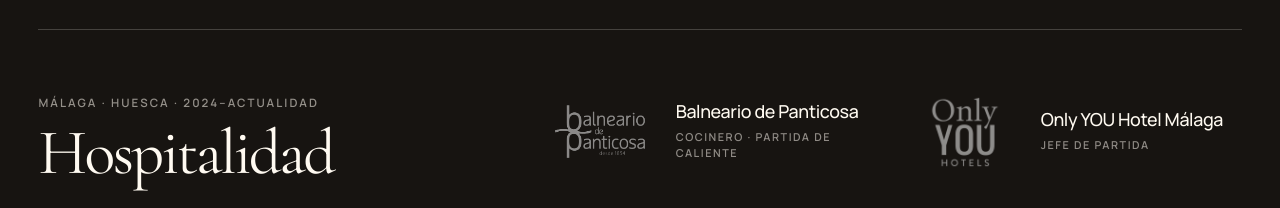
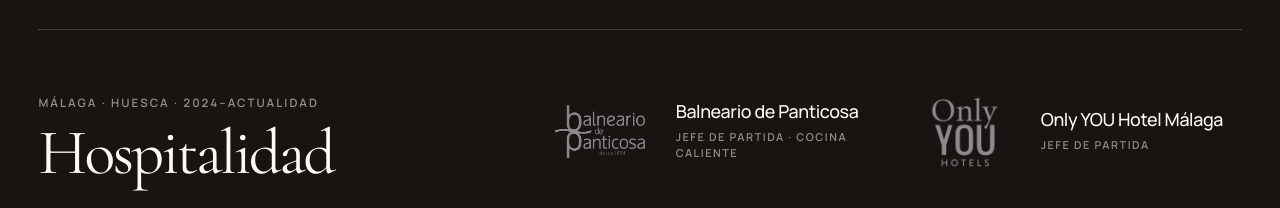
Before and after one commit to anfetirano/chef-brand, a Next.js app: page / in a window 1280 px wide. Shown: the part 2740-2948 px from the top of the page. Built offline with nearby package versions, Linux system fonts and the light colour scheme.

Commit message:
Reflect promotion at Balneario de Panticosa

```diff
--- a/content/homepage.ts
+++ b/content/homepage.ts
@@ -142,11 +142,11 @@ export const homepageContentByLocale: HomepageContentByLocale = {
     experience: [
       {
         venue: "Balneario de Panticosa",
-        role: "Cook · Hot Section",
+        role: "Chef de Partie · Hot Section",
         period: "August 2026–Present",
         location: "Huesca, Spain",
         summary:
-          "Responsible for hot-section production in a high-volume buffet serving several hundred guests. Plans daily mise en place, manages simultaneous preparations, controls regeneration and continuous replenishment, coordinates with the kitchen team, and adapts production to menu and product availability.",
+          "Joined as a cook and was promoted to Chef de Partie. Leads hot-section production for a high-volume buffet serving several hundred guests, planning daily mise en place, managing simultaneous preparations, overseeing regeneration and replenishment, and coordinating with the kitchen team.",
       },
       {
         venue: "Only YOU Hotel Málaga",
@@ -405,11 +405,11 @@ export const homepageContentByLocale: HomepageContentByLocale = {
     experience: [
       {
         venue: "Balneario de Panticosa",
-        role: "Cocinero · Partida de caliente",
+        role: "Jefe de partida · Cocina caliente",
         period: "Agosto 2026–Actualidad",
         location: "Huesca, España",
         summary:
-          "Responsable de la producción de partida caliente en un buffet de alto volumen para varios cientos de comensales. Planifica la mise en place diaria, gestiona elaboraciones simultáneas, controla la regeneración y reposición continua, se coordina con el equipo y adapta la producción al menú y al producto disponible.",
+          "Se incorporó como cocinero y ascendió a jefe de partida. Dirige la producción de cocina caliente para un buffet de alto volumen que atiende a varios cientos de comensales. Planifica la mise en place, gestiona elaboraciones simultáneas, supervisa la regeneración y la reposición y se coordina con el equipo de cocina.",
       },
       {
         venue: "Only YOU Hotel Málaga",
```
